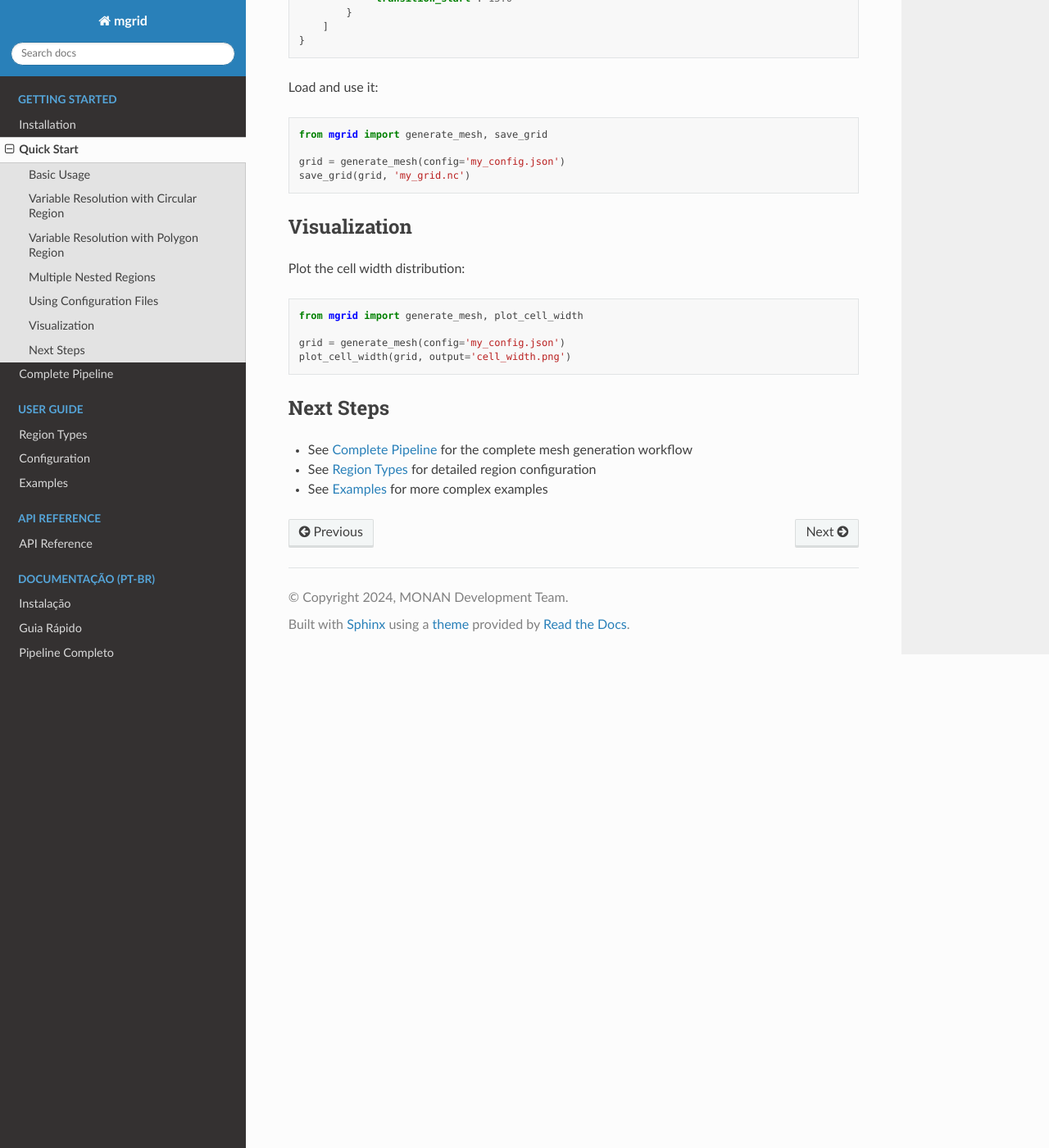
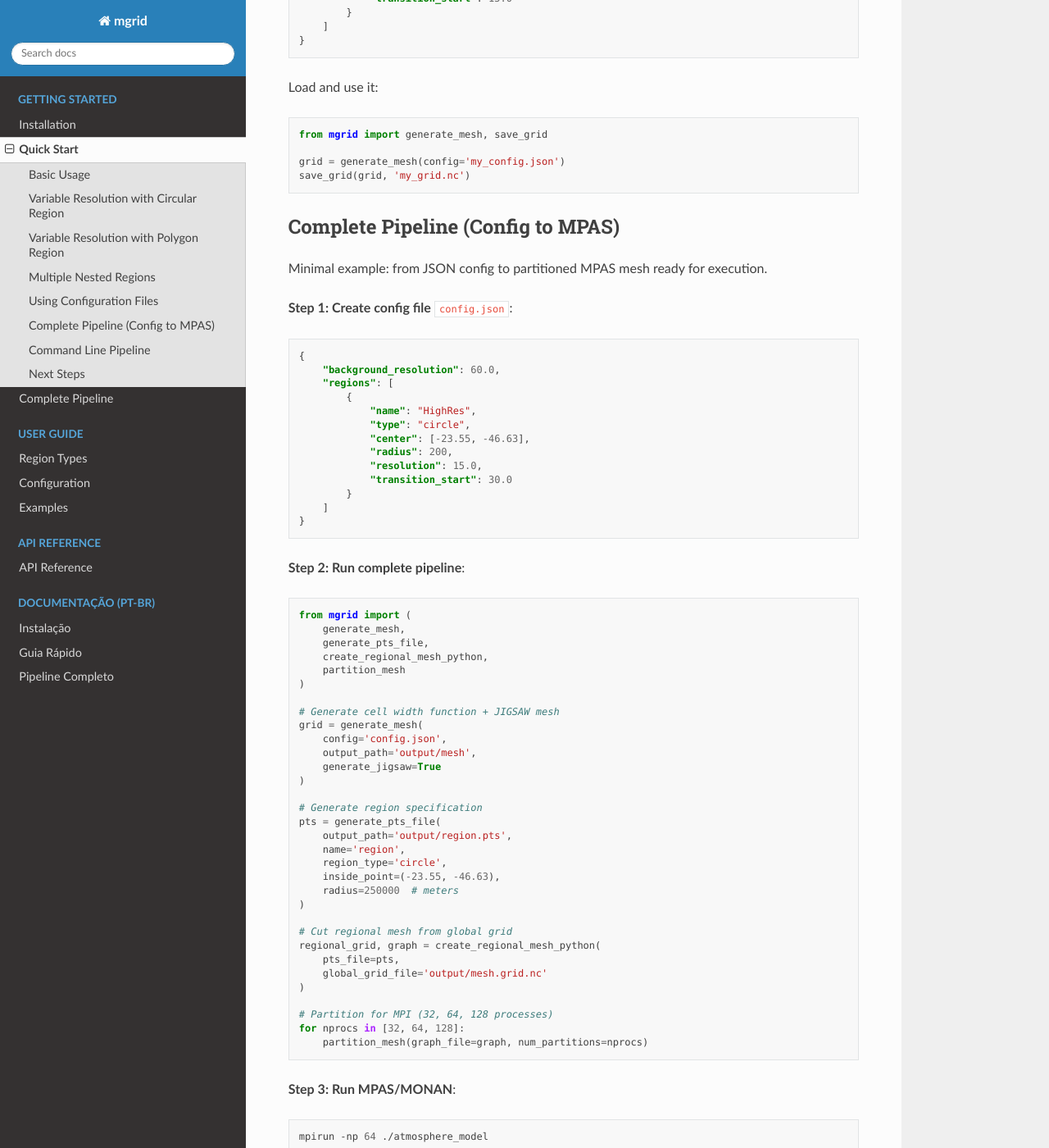
Before and after one commit to otaviomf123/mgrid, a Sphinx documentation site: the page built from docs/source/en/quickstart.rst, in a window 1280 px wide and 1400 px high, scrolled down 2563 px. Shown: the whole window at 82% size. Built offline with Sphinx 7.4.7 and the Read the Docs theme 3.1.0, drawn with Linux system fonts in a browser that asks for light colours; some of the changed text lies outside the part shown.

Commit message:
refactor: simplify mesh generation pipeline and improve examples

```diff
--- a/docs/source/en/quickstart.rst
+++ b/docs/source/en/quickstart.rst
@@ -152,21 +152,93 @@ Load and use it:
    grid = generate_mesh(config='my_config.json')
    save_grid(grid, 'my_grid.nc')
 
-Visualization
--------------
+Complete Pipeline (Config to MPAS)
+----------------------------------
 
-Plot the cell width distribution:
+Minimal example: from JSON config to partitioned MPAS mesh ready for execution.
+
+**Step 1: Create config file** ``config.json``:
+
+.. code-block:: json
+
+   {
+       "background_resolution": 60.0,
+       "regions": [
+           {
+               "name": "HighRes",
+               "type": "circle",
+               "center": [-23.55, -46.63],
+               "radius": 200,
+               "resolution": 15.0,
+               "transition_start": 30.0
+           }
+       ]
+   }
+
+**Step 2: Run complete pipeline**:
 
 .. code-block:: python
 
-   from mgrid import generate_mesh, plot_cell_width
+   from mgrid import (
+       generate_mesh,
+       generate_pts_file,
+       create_regional_mesh_python,
+       partition_mesh
+   )
 
-   grid = generate_mesh(config='my_config.json')
-   plot_cell_width(grid, output='cell_width.png')
+   # Generate cell width function + JIGSAW mesh
+   grid = generate_mesh(
+       config='config.json',
+       output_path='output/mesh',
+       generate_jigsaw=True
+   )
+
+   # Generate region specification
+   pts = generate_pts_file(
+       output_path='output/region.pts',
+       name='region',
+       region_type='circle',
+       inside_point=(-23.55, -46.63),
+       radius=250000  # meters
+   )
+
+   # Cut regional mesh from global grid
+   regional_grid, graph = create_regional_mesh_python(
+       pts_file=pts,
+       global_grid_file='output/mesh.grid.nc'
+   )
+
+   # Partition for MPI (32, 64, 128 processes)
+   for nprocs in [32, 64, 128]:
+       partition_mesh(graph_file=graph, num_partitions=nprocs)
+
+**Step 3: Run MPAS/MONAN**:
+
+.. code-block:: bash
+
+   mpirun -np 64 ./atmosphere_model
+
+Command Line Pipeline
+---------------------
+
+Even simpler - use the example script directly:
+
+.. code-block:: bash
+
+   # Quick test (no mesh generation)
+   python examples/09_goias_shapefile_grid.py
+
+   # Full pipeline with JIGSAW mesh
+   python examples/09_goias_shapefile_grid.py --jigsaw
+
+   # Complete: existing global grid + partition for 32,64,128 processes
+   python examples/09_goias_shapefile_grid.py \
+       --global-grid x1.40962.grid.nc \
+       --nprocs 32 64 128
 
 Next Steps
 ----------
 
-- See :doc:`pipeline` for the complete mesh generation workflow
-- See :doc:`regions` for detailed region configuration
+- See :doc:`pipeline` for detailed step-by-step guide
+- See :doc:`regions` for region configuration options
 - See :doc:`examples` for more complex examples
```
Also changed, not shown: docs/source/pt-br/guia-rapido.rst (+84 -0 lines), 1 other file.
